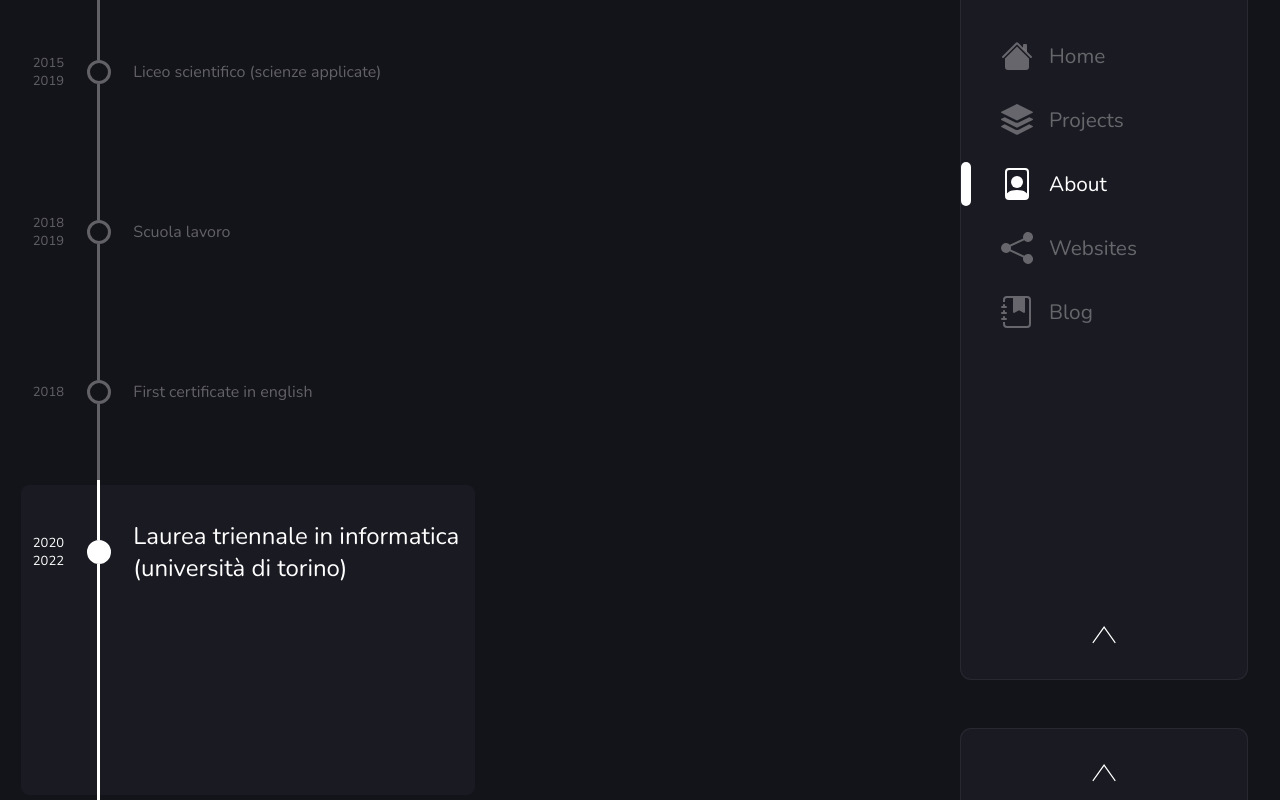
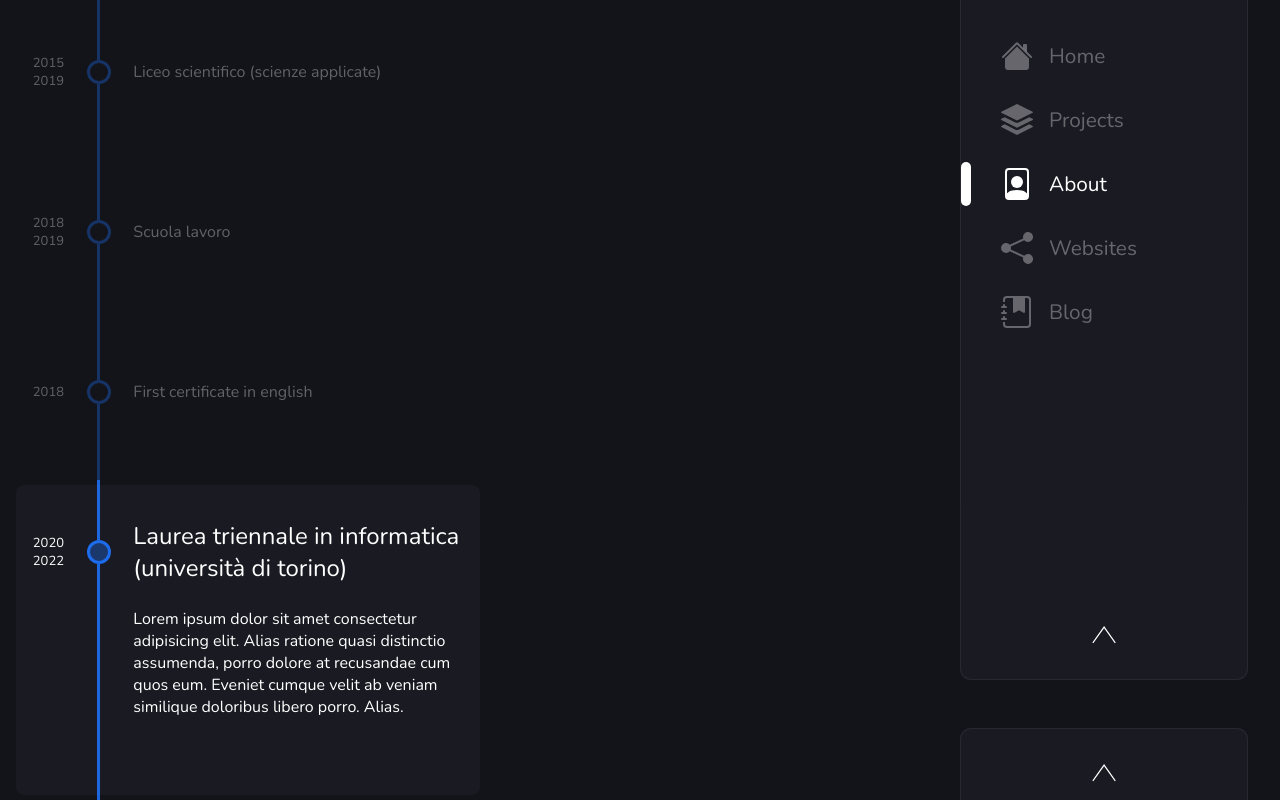
Before and after one commit to tomm2000/Portfolio, a Nuxt app: page /about in a window 1280 px wide. Both pictures are taken after a click on the element 248 px from the left and 560 px from the top of the page. Shown: the top 800 px of the page. Built offline with nearby package versions, Linux system fonts and the light colour scheme; a web font is replaced by a local one.

Commit message:
better colors

```diff
--- a/assets/css/colors.scss
+++ b/assets/css/colors.scss
@@ -10,6 +10,12 @@ $color_white_3: #ffffff99;
 $color_white_4: #ffffff55;
 $color_white_5: #ffffff11;
 
+$color_accent_1_1: #1E75FFff;
+$color_accent_1_2: #1E75FFdd;
+$color_accent_1_3: #1E75FF99;
+$color_accent_1_4: #1E75FF55;
+$color_accent_1_5: #1E75FF11;
+
 $mobile_width_1: 900px;
 $mobile_width_2: 1200px;
 $mobile_width_3: 1500px;
--- a/components/Event.vue
+++ b/components/Event.vue
@@ -10,6 +10,7 @@
   </div></div>
   <div class="line-bot line-wrap"><div class="track"></div></div>
   <div class="info noselect"><span>{{ info }}</span></div>
+  <div class="description">Lorem ipsum dolor sit amet consectetur adipisicing elit. Alias ratione quasi distinctio assumenda, porro dolore at recusandae cum quos eum. Eveniet cumque velit ab veniam similique doloribus libero porro. Alias.</div>
 </div>
 </template>
 
@@ -37,7 +38,7 @@ export default Vue.extend({
 @import '@/assets/css/colors.scss';
 
 .event {
-  height: 10rem;
+  height: 20vh;
   width: 100%;
   scroll-snap-align: start;
 
@@ -50,7 +51,7 @@ export default Vue.extend({
   transition: border-color .3s ease, height .3s ease;
 
   .background {
-    margin: .3rem;
+    margin: .3rem 0 .3rem 0;
     border-radius: .5rem;
     grid-row: 1/4;
     grid-column: 1/4;
@@ -85,7 +86,7 @@ export default Vue.extend({
     .track {
       width: 3px;
       transition: background .3s ease;
-      background: $color_white_4;
+      background: $color_accent_1_4
     }
 
     .point {
@@ -97,7 +98,7 @@ export default Vue.extend({
         transition: background .3s ease;
         grid-row: 1;
         width: 3px;
-        background: $color_white_4;
+        background: $color_accent_1_4;
         justify-self: center;
         height: 100%;
       }
@@ -105,7 +106,7 @@ export default Vue.extend({
       .b {
         transition: background .3s ease, border .3s ease;
         background: transparent;
-        border: 3px solid $color_white_4;
+        border: 3px solid $color_accent_1_4;
         border-radius: 50%;
       }
 
@@ -113,7 +114,7 @@ export default Vue.extend({
         transition: background .3s ease;
         grid-row: 3;
         width: 3px;
-        background: $color_white_4;
+        background: $color_accent_1_4;
         justify-self: center;
         height: 100%;
       }
@@ -137,8 +138,17 @@ export default Vue.extend({
       grid-column: 3;
       align-self: center;
 
+      padding: 0 1rem 0 0;
+
       font-size: medium;
     }
+  }
+
+  .description {
+    grid-column: 3;
+    grid-row: 3;
+    display: none;
+    padding: 1rem 1rem 1rem 0;
   }
 }
 
@@ -152,20 +162,20 @@ export default Vue.extend({
 
   .date {
     span {
-      color: white;
+      color: $color_white_1;
     }
   }
 
   .line-wrap {
-    .track { background: $color_white_1; }
+    .track { background: $color_accent_1_2; }
 
     .point {
-      .a { background: $color_white_1; }
+      .a { background: $color_accent_1_2; }
       .b {
-        background: $color_white_1;
-        border: 3px solid $color_white_1;
+        background: $color_accent_1_4;
+        border: 3px solid $color_accent_1_2;
       }
-      .c { background: $color_white_1; }
+      .c { background: $color_accent_1_2; }
     }
   }
 
@@ -180,7 +190,11 @@ export default Vue.extend({
 .event.active {
   @extend .event, :hover;
 
-  height: 20rem;
+  height: 40vh;
+
+  .description {
+    display: block;
+  }
 }
 
 @media screen and (max-width: $mobile_width_1) {
--- a/pages/about.vue
+++ b/pages/about.vue
@@ -5,8 +5,6 @@
     <Event date="2018 2019" info="Scuola lavoro" />
     <Event date="2018" info="First certificate in english" />
     <Event date="2020 2022" info="Laurea triennale in informatica (università di torino)" />
-    <Event date="" info="" />
-    <Event date="" info="" />
     <Event date="" info="" />
     <Event date="" info="" />
     <Event date="" info="" />
--- a/pages/projects.vue
+++ b/pages/projects.vue
@@ -267,13 +267,13 @@ Written in rust using macroQUAD for the interface.
         a {
           text-decoration: none;
           padding: .3rem;
-          border: 1px solid rgba(112, 198, 255, 0.5);
+          border: 1px solid $color_accent_1_3;
           border-radius: .5rem;
-          color: rgba(112, 198, 255, 0.5);
+          color: $color_accent_1_3;
           cursor: pointer;
 
           &:hover {
-            background-color:rgba(112, 198, 255, 0.1);
+            background-color:$color_accent_1_5;
             text-decoration: underline;
           }
         }
```
